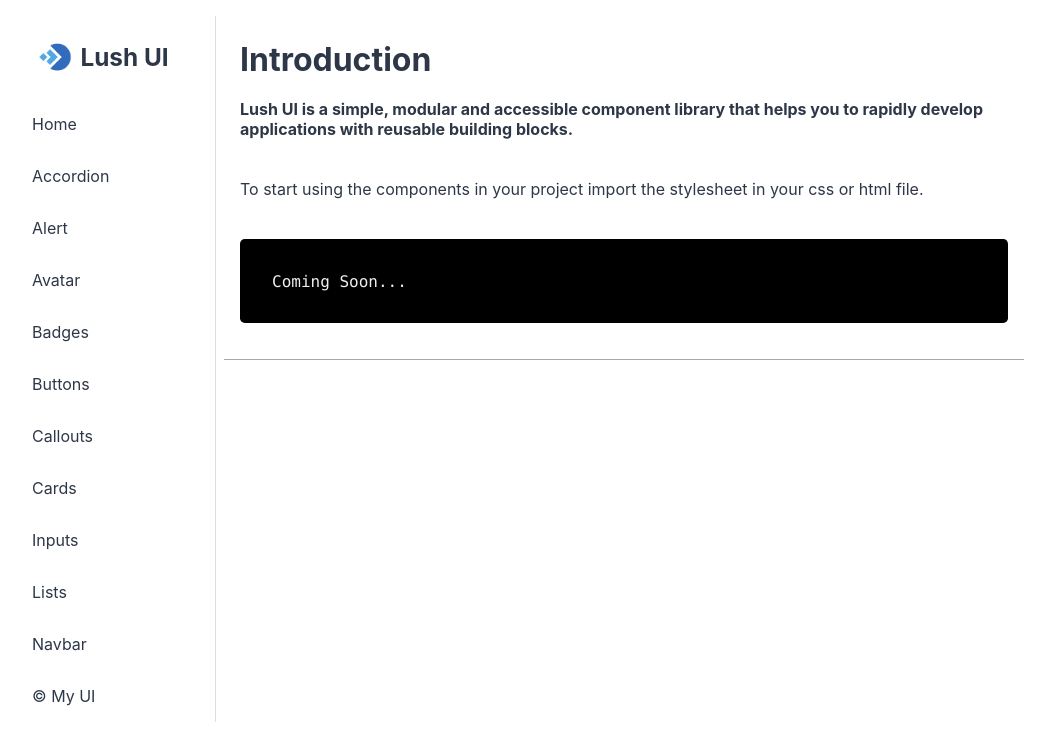
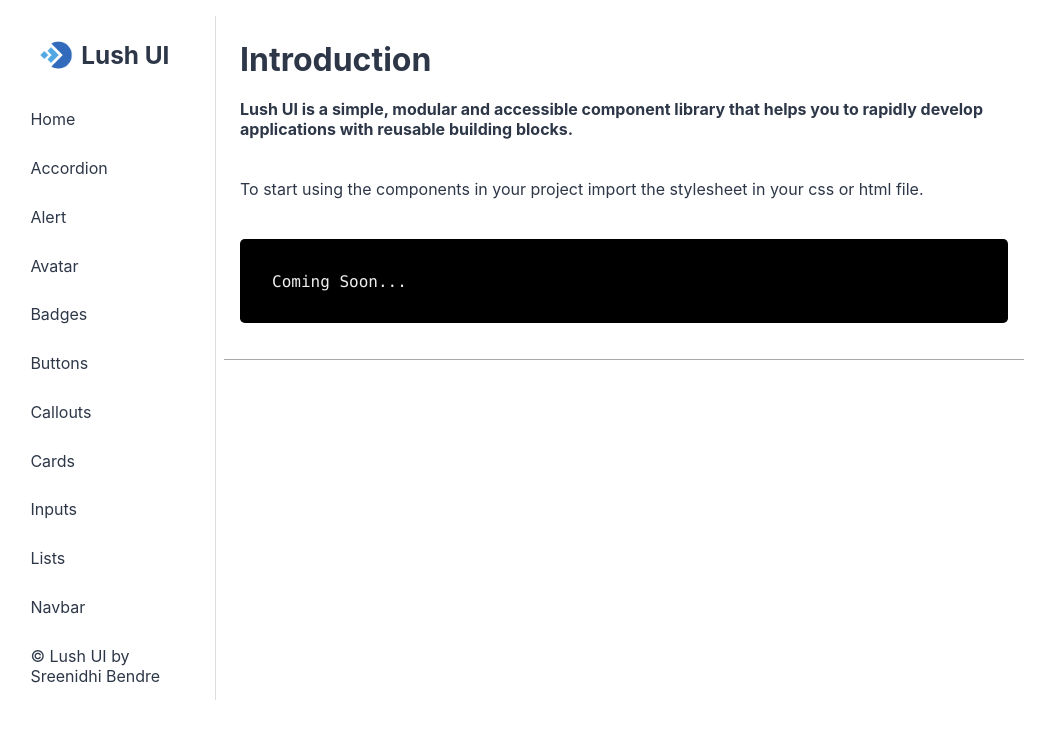
Before and after one commit to sreenidhi3/react-component-library, a React (Create React App) app: page / in a window 1280 px wide. Shown: the top 744 px of the page, without its empty margins (0-1040 px from the left). Built offline with nearby package versions, Linux system fonts and the light colour scheme.

Commit message:
fix: sidebar

```diff
--- a/src/App.css
+++ b/src/App.css
@@ -71,7 +71,7 @@ body {
   border-radius: 0.4rem;
 }
 .sidebar li{
-  padding: 1rem;
+  padding: 0.9rem;
   margin: 0;
   width: inherit;
 }
--- a/src/components/Sidebar.js
+++ b/src/components/Sidebar.js
@@ -17,7 +17,7 @@ export const Sidebar=()=>{
             <li className ="sidebar-item"><Link to="/input">Inputs</Link></li>
             <li className ="sidebar-item"><Link to="/list">Lists</Link></li>
             <li className ="sidebar-item"><Link to="/navbar">Navbar</Link></li>
-            <li><p>© My UI</p></li>
+            <li><p>© Lush UI by Sreenidhi Bendre</p></li>
         </ul>
     )
 }
```
